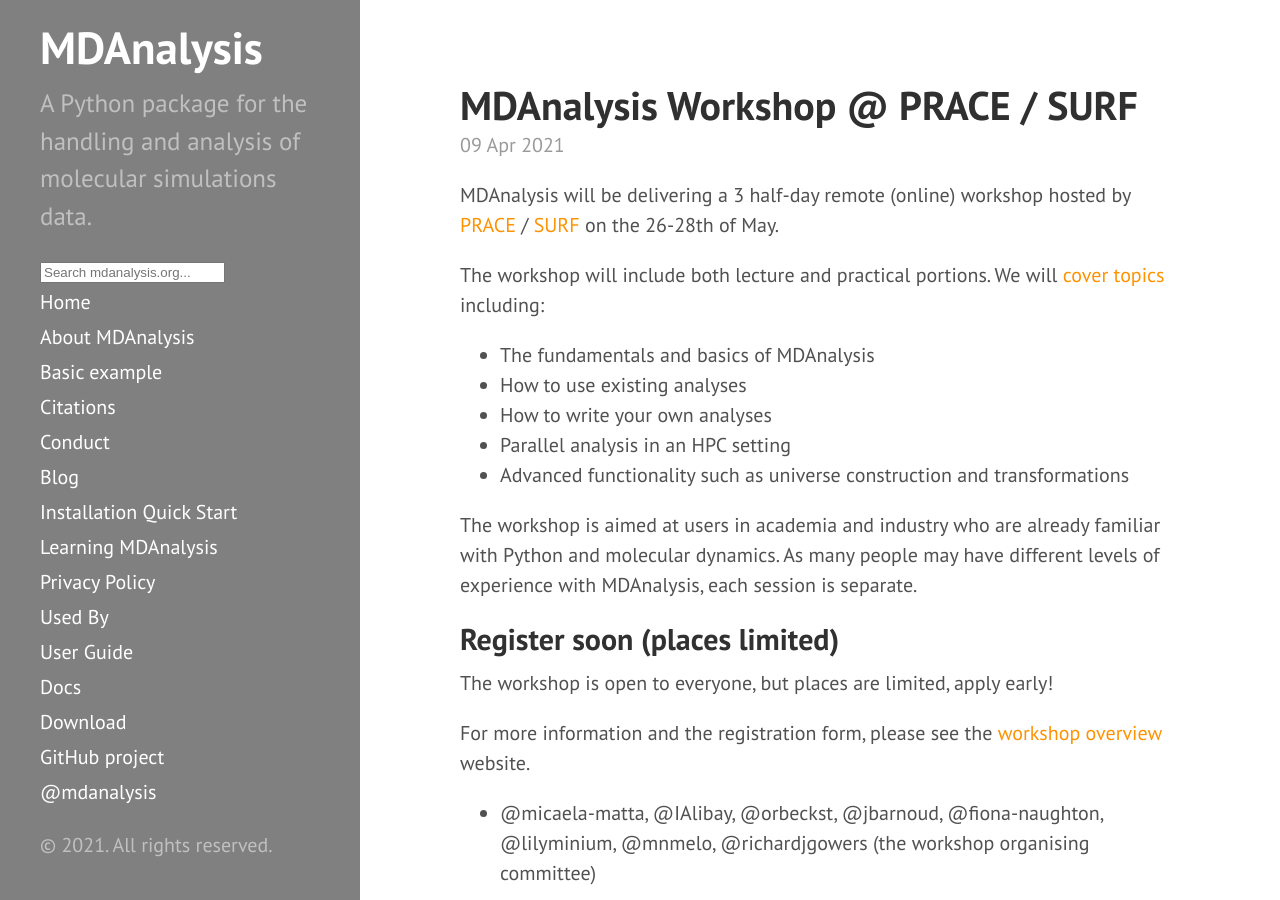
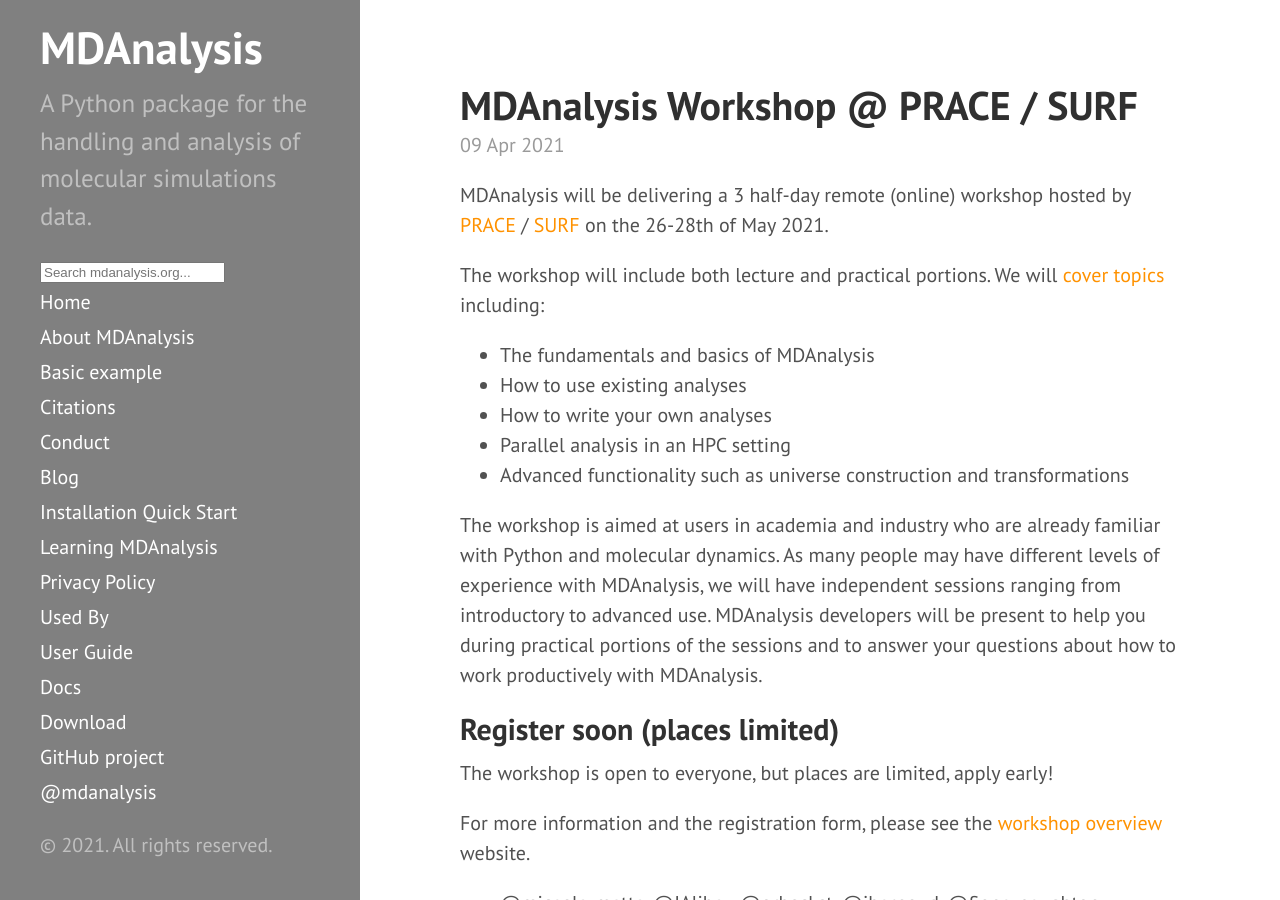
Before and after one commit to MDAnalysis/MDAnalysis.github.io, a Jekyll site: the page built from _posts/2021-04-09-prace-workshop.md, in a window 1280 px wide and 900 px high. Built offline with Jekyll 4.4.1, drawn with Linux system fonts in a browser that asks for light colours; comment, search, counter and statistics services are not loaded.

Commit message:
rewrote the "separate sessions" sentence

```diff
--- a/_posts/2021-04-09-prace-workshop.md
+++ b/_posts/2021-04-09-prace-workshop.md
@@ -3,7 +3,7 @@ layout: post
 title: MDAnalysis Workshop @ PRACE / SURF
 ---
 
-MDAnalysis will be delivering a 3 half-day remote (online) workshop hosted by [PRACE](https://prace-ri.eu/) / [SURF](https://www.surf.nl/en) on the 26-28th of May.
+MDAnalysis will be delivering a 3 half-day remote (online) workshop hosted by [PRACE](https://prace-ri.eu/) / [SURF](https://www.surf.nl/en) on the 26-28th of May 2021.
 
 The workshop will include both lecture and practical portions. We will [cover topics](https://events.prace-ri.eu/event/1201/timetable/) including:
 
@@ -14,7 +14,8 @@ The workshop will include both lecture and practical portions. We will [cover to
 * Advanced functionality such as universe construction and transformations
 
 The workshop is aimed at users in academia and industry who are already familiar with Python and molecular dynamics.
-As many people may have different levels of experience with MDAnalysis, each session is separate.
+As many people may have different levels of experience with MDAnalysis, we will have independent sessions ranging from introductory to advanced use.
+MDAnalysis developers will be present to help you during practical portions of the sessions and to answer your questions about how to work productively with MDAnalysis.
 
 ## Register soon (places limited)
 
```
